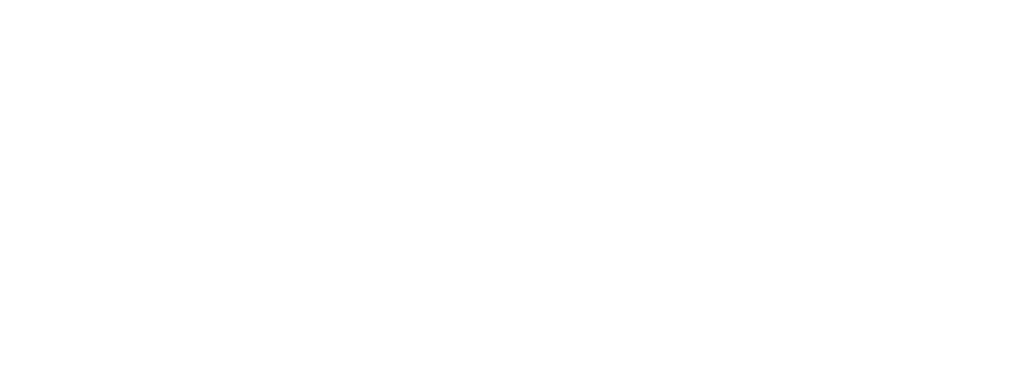
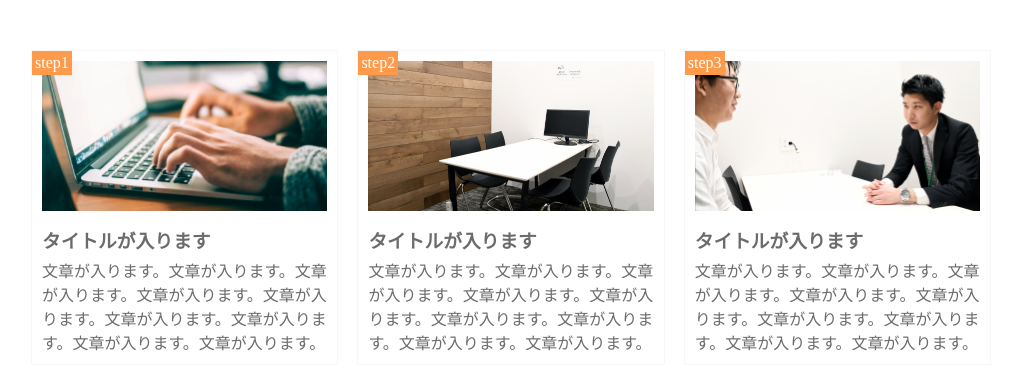
Before and after one commit to knk-gh/1-8, a plain HTML site: page index.html in a window 1280 px wide. Shown: the whole page, without its empty margins (129-1140 px from the left). Drawn offline with Linux system fonts and the light colour scheme.

Commit message:
[Finish]1-8

```diff
--- a/index.html
+++ b/index.html
@@ -4,6 +4,7 @@
 <head>
 
 	<meta charset="UTF-8">
+	<link rel="stylesheet" href="https://use.fontawesome.com/releases/v5.0.13/css/all.css">
 	<link rel="stylesheet" href="style.css">
 	<title>演習1-8</title>
 
@@ -11,6 +12,33 @@
 
 <body>
 
+<main class="clearfix">
+
+	<div class="box">
+		<div class="box-image1"></div>
+		<span class="step">step1</span>
+		<h3 class="h-text">タイトルが入ります</h3>
+		<p class="p-text">文章が入ります。文章が入ります。文章が入ります。文章が入ります。文章が入ります。文章が入ります。文章が入ります。文章が入ります。文章が入ります。</p>
+	</div>
+
+	<div class="box">
+		<div class="box-image2"></div>
+		<span class="step">step2</span>
+		<h3 class="h-text">タイトルが入ります</h3>
+		<p class="p-text">文章が入ります。文章が入ります。文章が入ります。文章が入ります。文章が入ります。文章が入ります。文章が入ります。文章が入ります。文章が入ります。</p>
+	</div>
+
+	<div class="box">
+		<div class="box-image3"></div>
+		<span class="step">step3</span>
+		<h3 class="h-text">タイトルが入ります</h3>
+		<p class="p-text">文章が入ります。文章が入ります。文章が入ります。文章が入ります。文章が入ります。文章が入ります。文章が入ります。文章が入ります。文章が入ります。</p>
+	</div>
+
+	</div>
+
+</main>
+
 </body>
 
 </html>
--- /dev/null
+++ b/style-pra.css
@@ -0,0 +1,15 @@
+* {
+	margin: 0;
+	padding: 0;
+	box-sizing: border-box;
+}
+
+.fab {
+	font-size: 32px
+}
+
+.position {
+	position: absolute;
+	top: 100px;
+	right: 40px;
+}
--- a/style.css
+++ b/style.css
@@ -2,4 +2,64 @@
 	margin: 0;
 	padding: 0;
 	box-sizing: border-box;
+	color: #6c6b6b;
 }
+
+.clearfix::after {
+	content: "";
+	display: block;
+	clear: both;
+}
+
+.h-text {
+	margin: 15px 0 5px;
+}
+
+
+main {
+	width: 960px;
+	margin: 50px auto;
+}
+
+.box {
+	width: 32%;
+	float: left;
+	border: 1px solid #f7f7f7;
+	padding: 10px;
+	margin-right: 2%;
+	position: relative;
+}
+
+.box:last-child {
+	margin-right: 0;
+}
+
+.box-image1 {
+	background-image: url(img/flow01.png);
+	height: 150px;
+	background-size: cover;
+	background-position: bottom;
+}
+
+.box-image2 {
+	background-image: url(img/flow02.png);
+	height: 150px;
+	background-size: cover;
+	background-position: bottom;
+}
+
+.box-image3 {
+	background-image: url(img/flow03.png);
+	height: 150px;
+	background-size: cover;
+	background-position: bottom;
+}
+
+.step {
+	background-color: #ff9a4b;
+	padding: 3px;
+	position: absolute;
+	top: 0;
+	left: 0;
+	color: #fff;
+}
```
Also changed, not shown: pra-index.html (added, +22 -0 lines), img/flow01.png (added), img/flow02.png (added), img/flow03.png (added).
